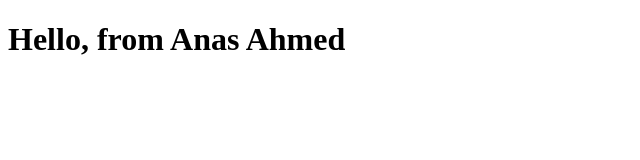
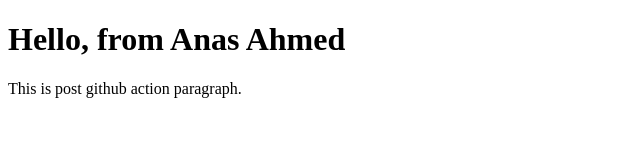
Before and after one commit to anasahmed700/bootcamp-setup, a plain HTML site: page index.html in a window 1280 px wide. Shown: the whole page, without its empty margins (0-640 px from the left). Drawn offline with Linux system fonts and the light colour scheme.

```diff
--- a/index.html
+++ b/index.html
@@ -6,5 +6,6 @@
   </head>
   <body>
     <h1>Hello, from Anas Ahmed</h1>
+    <p>This is post github action paragraph.</p>
   </body>
 </html>
```
